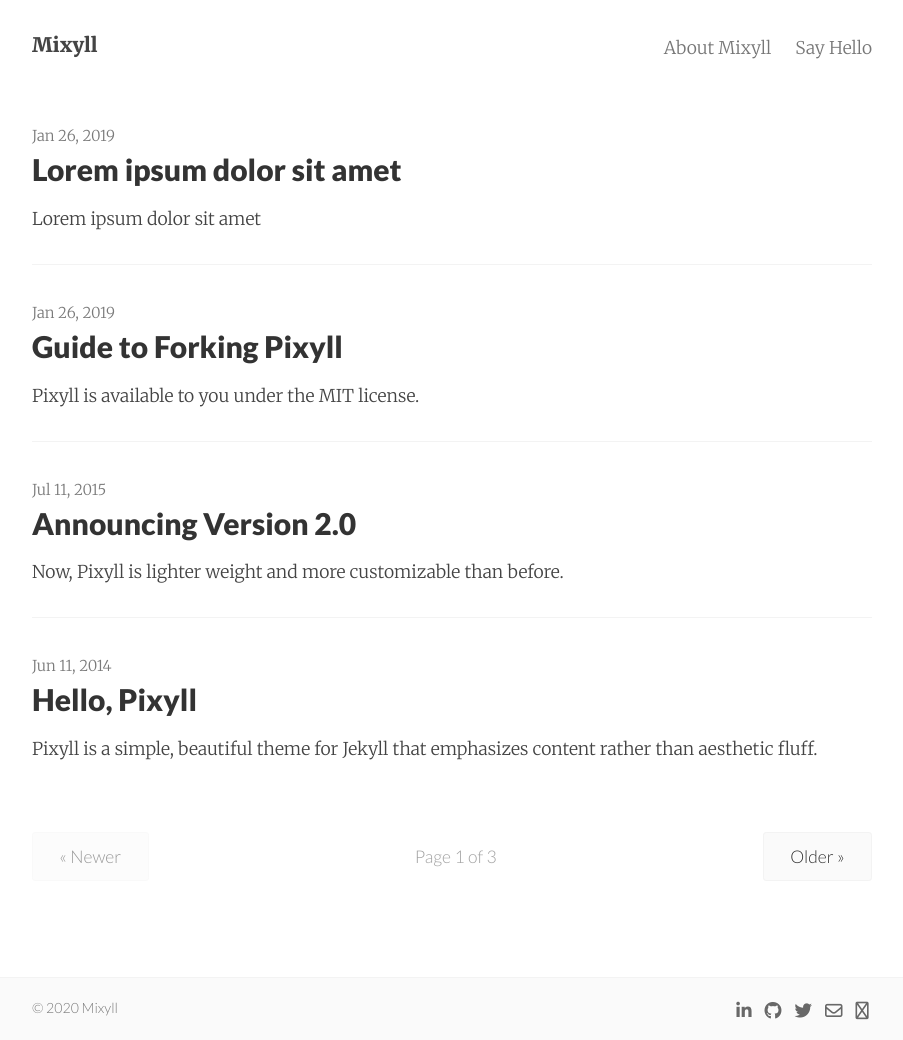
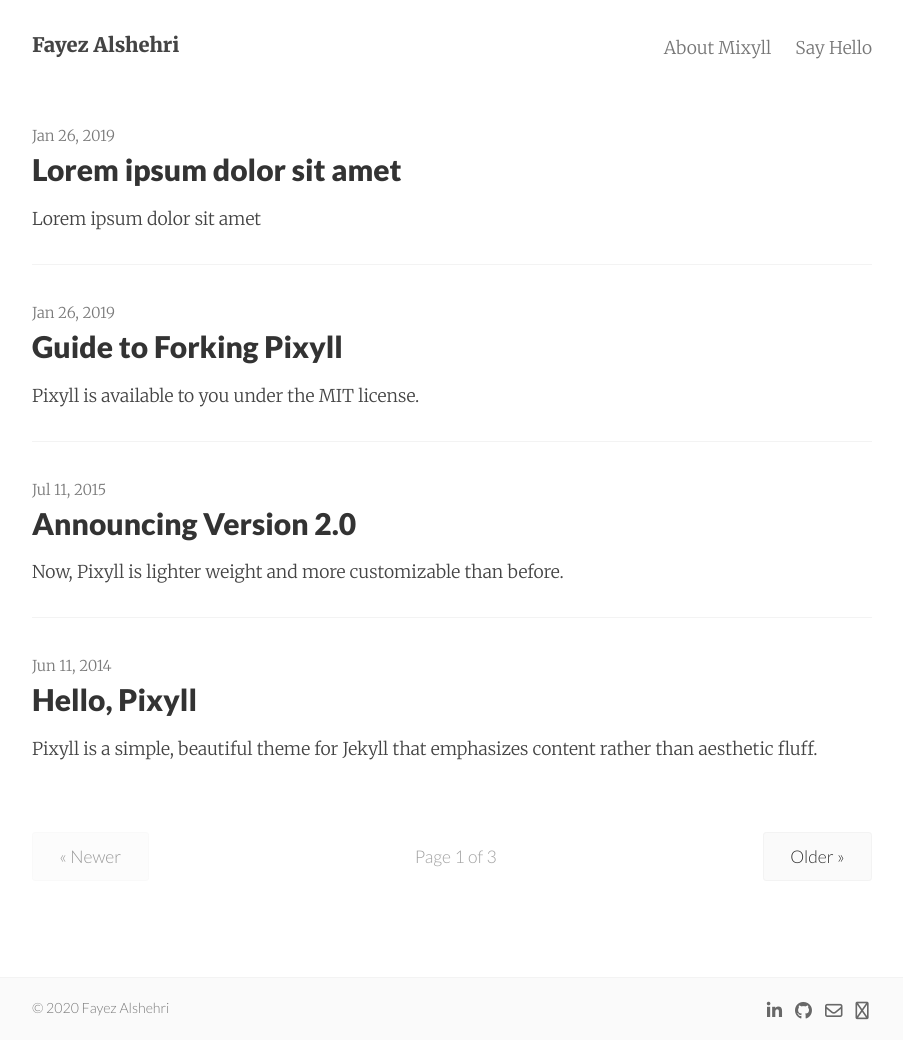
Before and after one commit to fayez-als/fayez-als.github.io, a Jekyll site: the page built from index.html, in a window 1280 px wide. Shown: the whole page, without its empty margins (188-1091 px from the left). Built offline with Jekyll 4.4.1, drawn with Linux system fonts in a browser that asks for light colours; nearby versions of some CDN libraries; the list of posts is cut into pages by our own code; some of the changed lines change nothing that is shown.

Commit message:
Update _config.yml

```diff
--- a/_config.yml
+++ b/_config.yml
@@ -1,10 +1,9 @@
 # Site settings
-title:       Mixyll
-email:       hello@saikiransripada.com
-author:      Sai Kiran Sripada
-description: "Lorem Ipsum is simply dummy text of the printing and typesetting industry. Lorem Ipsum has been the industry's standard dummy text ever since the 1500s, when an unknown printer took a galley of type and scrambled it to make a type specimen book."
-baseurl:     ""
-url:         "https://mixyll.saikiransripada.com"
+title:       Fayez Alshehri
+email:       Fayez-als@live.com
+author:      Fayez Alshehri
+description: "Aspiring Data Analyst"
+url:         "https://fayez-als.github.io"
 date_format: "%b %-d, %Y"
 header_pages:
  - about.md
@@ -25,9 +24,9 @@ post_preview_image: false
 disqus_shortname:
 
 # Social icons
-github_username: saikiransripada
-twitter_username: wp_user
-linkedin_username: saikiransripada
+github_username: fayez-als
+twitter_username:
+linkedin_username: fayez-als
 
 # Post sharing icons
 show_sharing_icons: true
```
